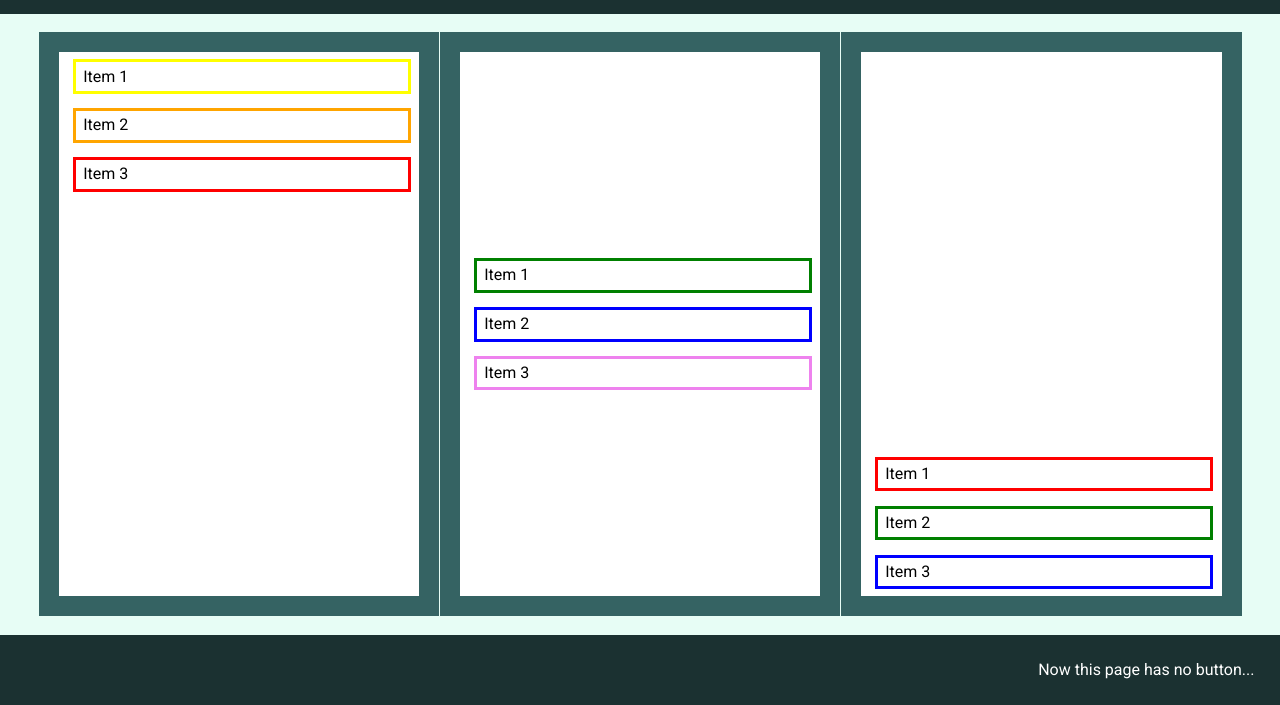
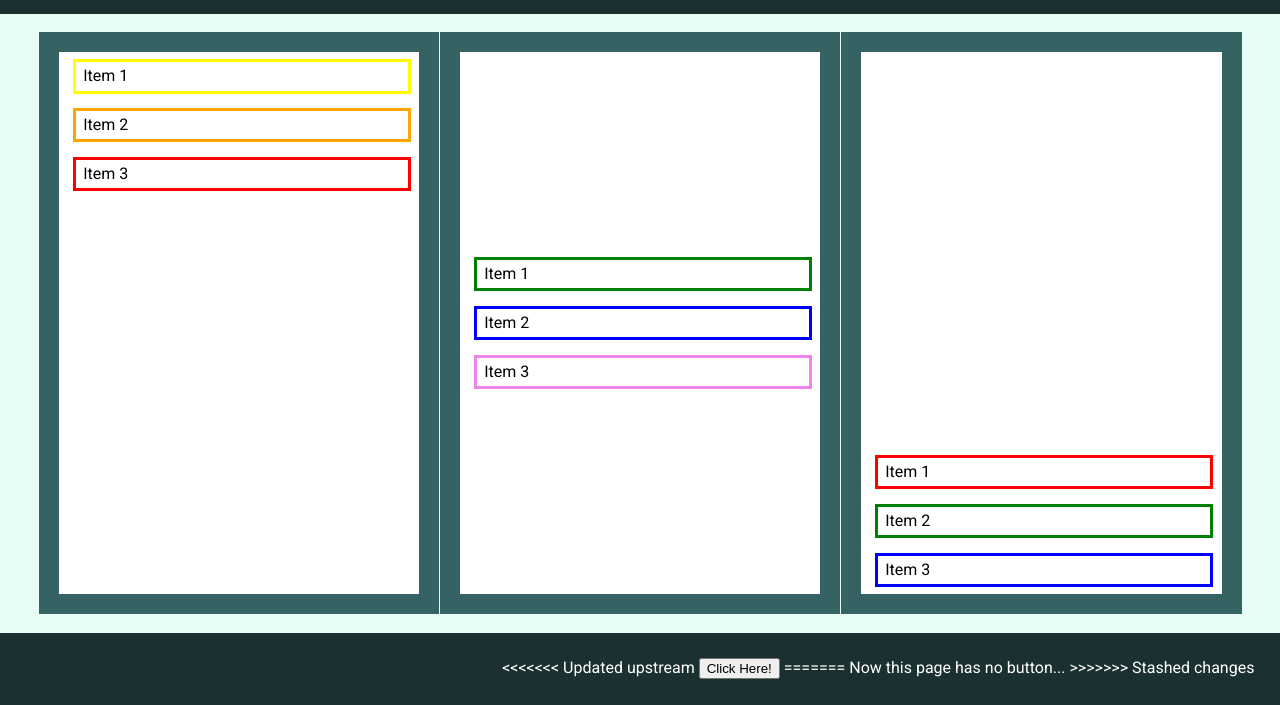
Before and after one commit to SolutiaAdamW/GitTraining, a website: page ProjectFiles/index.html in a window 1280 px wide. Shown: the part 95-800 px from the top of the page. Drawn offline with Linux system fonts and the light colour scheme.

Commit message:
Revert "resolved merge conflicts"
This reverts commit 86deb7051ed4499fb86c9b00d0fd58e86c817c73.

```diff
--- a/ProjectFiles/index.html
+++ b/ProjectFiles/index.html
@@ -121,7 +121,11 @@
       </div>
       <div class="footer">
         <span class="footer-body">
+<<<<<<< Updated upstream
+          <button type="button" onlcick="showAlert()">Click Here!</button>
+=======
           Now this page has no button...
+>>>>>>> Stashed changes
         </span>
       </div>
     </div>
```
